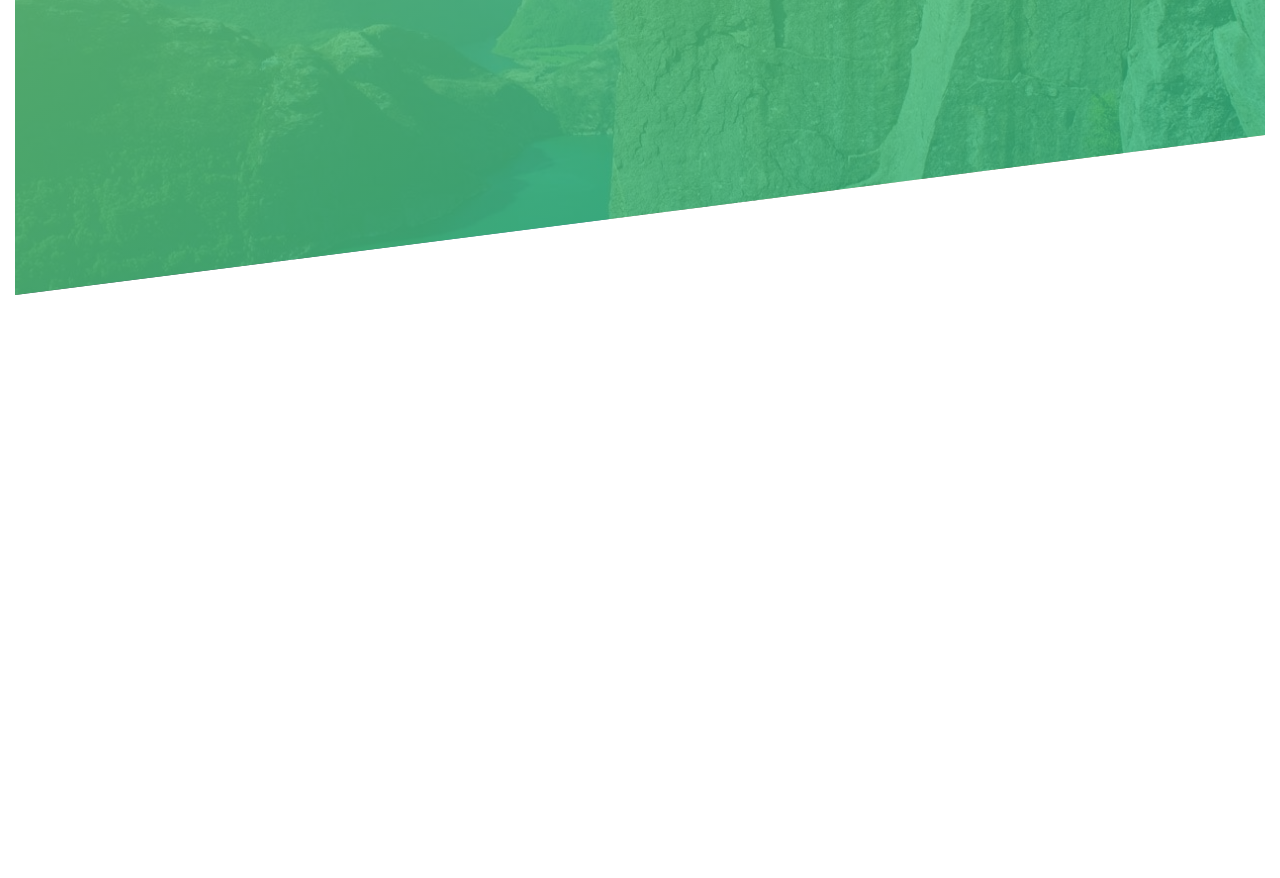
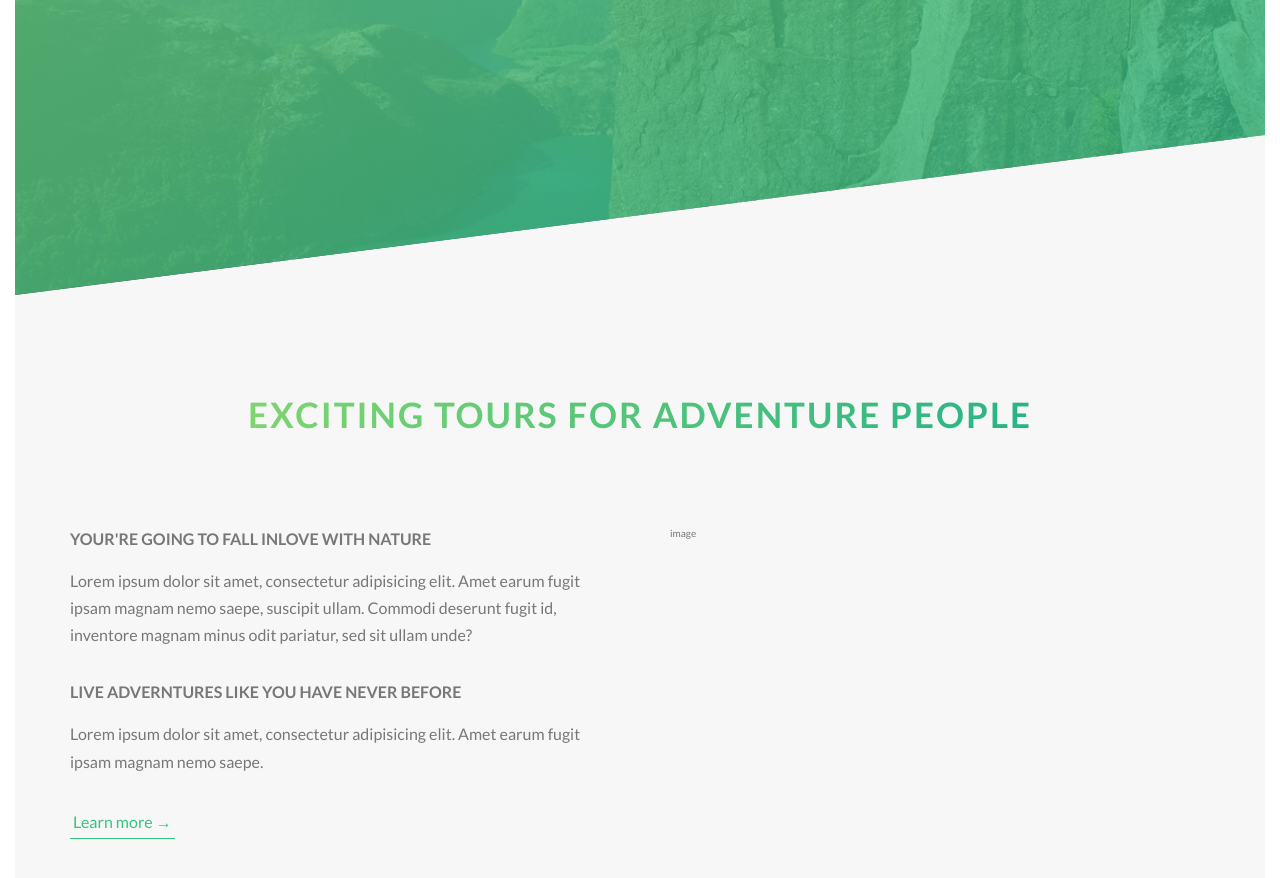
Before and after one commit to nascal3/OutyDory, a website: page index.html in a window 1280 px wide. Shown: the part 480-1358 px from the top of the page. Before the commit the page ends 800 px from the top, so only its background shows below. Drawn offline with Linux system fonts and the light colour scheme.

Commit message:
first part of about section done

```diff
--- a/index.html
+++ b/index.html
@@ -30,6 +30,39 @@
             </div>
 
         </header>
+
+        <main>
+            <section class="section-about">
+                <div class="u-center-text u-margin-bottom-big">
+                    <h2 class="heading-secondary">
+                        Exciting tours for adventure people
+                    </h2>
+                </div>
+
+                <div class="row">
+                    <div class="col-1-of-2">
+                        <h3 class="heading-tertiary u-margin-bottom-small">
+                           Your're going to fall inlove with nature
+                        </h3>
+                        <p class="paragraph">
+                            Lorem ipsum dolor sit amet, consectetur adipisicing elit. Amet earum fugit ipsam magnam nemo saepe, suscipit ullam. Commodi deserunt fugit id, inventore magnam minus odit pariatur, sed sit ullam unde?
+                        </p>
+
+                        <h3 class="heading-tertiary u-margin-bottom-small">
+                           Live adverntures like you have never before
+                        </h3>
+                        <p class="paragraph">
+                            Lorem ipsum dolor sit amet, consectetur adipisicing elit. Amet earum fugit ipsam magnam nemo saepe.
+                        </p>
+
+                        <a href="#" class="btn-text">Learn more &rarr;</a>
+                    </div>
+                    <div class="col-1-of-2">
+                       image
+                    </div>
+                </div>
+            </section>
+        </main>
 
         <!--<section class="grid-test">
             <div class="row">
--- a/sass/abstracts/_variables.scss
+++ b/sass/abstracts/_variables.scss
@@ -3,9 +3,14 @@ $color-primary: #35c57a;
 $color-primary-light: #7ed56f;
 $color-primary-dark: #28b485;
 
+$color-grey-light-1: #f7f7f7;
+
 $color-grey-dark: #777;
 $color-white: #fff;
 $color-black: #000;
+
+// FONT SIZES
+$default-font-size: 1.6rem;
 
 // GRID
 $grid-width: 114rem;
--- a/sass/base/_typography.scss
+++ b/sass/base/_typography.scss
@@ -29,3 +29,38 @@ body{
     animation: moveInRight 1s ease-out;
   }
 }
+
+.heading-secondary {
+  font-size: 3.5rem;
+  text-transform: uppercase;
+  font-weight: 700;
+  display: inline-block;
+  background-image: linear-gradient(to right, $color-primary-light, $color-primary-dark);
+  -webkit-background-clip: text;
+  color: transparent;
+  letter-spacing: .2rem;
+  -webkit-transition: all .2s;
+  -moz-transition: all .2s;
+  -ms-transition: all .2s;
+  -o-transition: all .2s;
+  transition: all .2s;
+
+  &:hover {
+    transform: skewY(2deg) skewX(15deg) scale(1.1);
+    text-shadow: .5rem 1rem 2rem rgba($color-black, .2);
+  }
+}
+
+.heading-tertiary {
+  font-size: $default-font-size;
+  font-weight: 700;
+  text-transform: uppercase;
+}
+
+.paragraph {
+  font-size: $default-font-size;
+
+  &:not(:last-child) {
+    margin-bottom: 3rem;
+  }
+}
--- a/sass/base/_utilities.scss
+++ b/sass/base/_utilities.scss
@@ -0,0 +1,13 @@
+.u-center-text {
+  text-align: center;
+}
+
+.u-margin-bottom-big {
+  margin-bottom: 8rem;
+}
+.u-margin-bottom-medium {
+  margin-bottom: 4rem;
+}
+.u-margin-bottom-small {
+  margin-bottom: 1.5rem;
+}
--- a/sass/components/_button.scss
+++ b/sass/components/_button.scss
@@ -8,7 +8,7 @@
     border-radius: 10rem;
     transition: all .2s;
     position: relative;
-    font-size: 1.6rem;
+    font-size: $default-font-size;
   }
 
   &:hover {
@@ -53,3 +53,28 @@
     animation-fill-mode: backwards;
   }
 }
+
+.btn-text {
+  &:link,
+  &:visited {
+    font-size: $default-font-size;
+    color: $color-primary;
+    display: inline-block;
+    text-decoration: none;
+    border-bottom: 1px solid $color-primary;
+    padding: .3rem;
+    transition: all .2s;
+  }
+
+  &:hover {
+    background-color: $color-primary;
+    color: $color-white;
+    box-shadow: 0 1rem 2rem rgba($color-black, .15);
+    transform: translateY(-2px);
+  }
+
+  &:active {
+    box-shadow: 0 .5rem 1rem rgba($color-black, .15);
+    transform: translateY(0);
+  }
+}
--- a/sass/layout/_grid.scss
+++ b/sass/layout/_grid.scss
@@ -1,6 +1,5 @@
 .row {
   max-width: $grid-width;
-  background-color: #eee;
   margin: 0 auto;
 
   &:not(:last-child) {
@@ -10,7 +9,6 @@
   @include clearfix;
 
   [class^="col-"] {
-    background-color: orangered;
     float: left;
 
     &:not(:last-child) {
--- a/sass/pages/_home.scss
+++ b/sass/pages/_home.scss
@@ -0,0 +1,5 @@
+.section-about {
+  background-color: $color-grey-light-1;
+  padding: 25rem 0;
+  margin-top: -20vh;
+}
```
Also changed, not shown: css/style.css.
